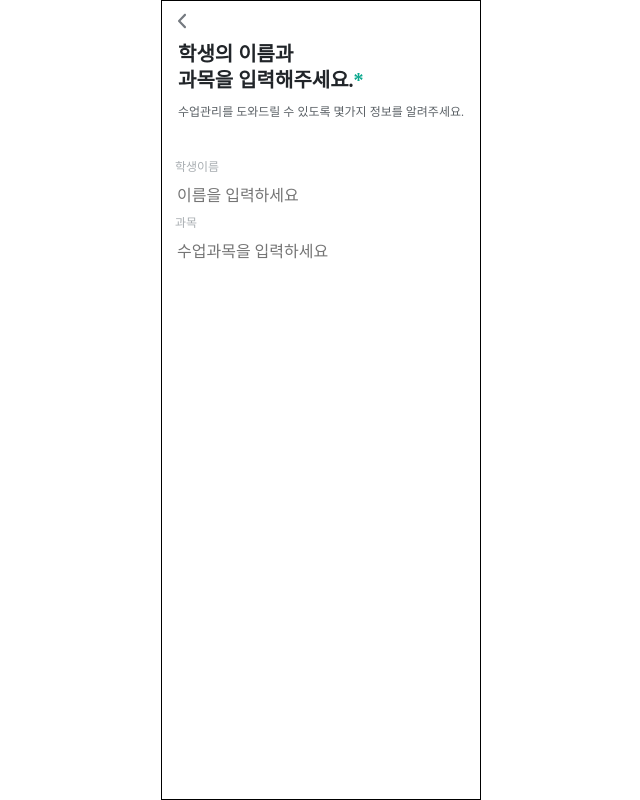
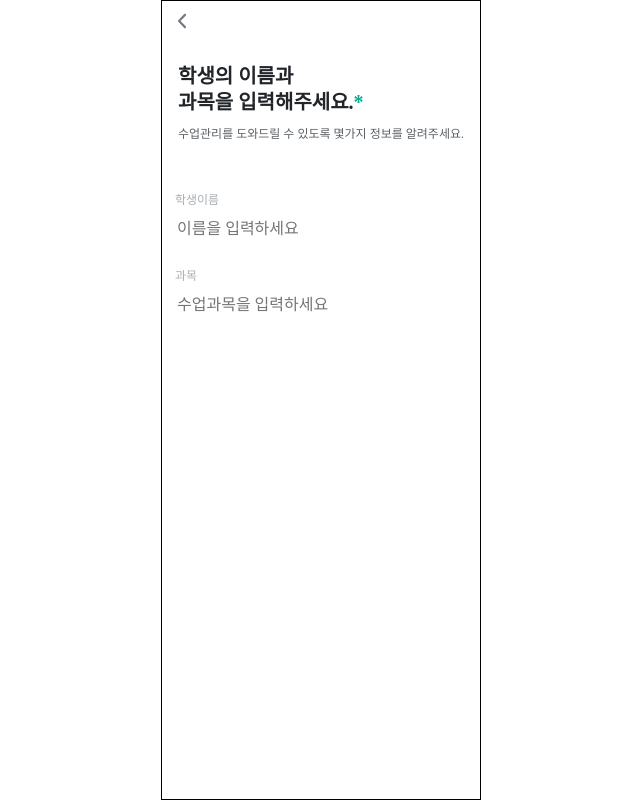
Before and after one commit to Gwasuwon-shot/Tutice_Client, a React (Vite) app: page /register-lesson in a window 1280 px wide. Shown: the whole page, without its empty margins (319-959 px from the left). Built offline with nearby package versions, Linux system fonts and the light colour scheme; a web font is replaced by a local one.

Commit message:
[ fix ] margin, bottom 값 수정

```diff
--- a/src/components/RegisterLessonPage/Header.tsx
+++ b/src/components/RegisterLessonPage/Header.tsx
@@ -22,8 +22,7 @@ const HeaderWrapper = styled.header`
 
 const InputHeader = styled.div`
     display: flex;
-    display:
-    margin-top: 0.9rem;
+    margin-top: 2.2rem;
     margin-left: 1.6rem;
     ${({ theme }) => theme.fonts.title01};
     color: ${({ theme }) => theme.colors.grey900};
--- a/src/components/RegisterLessonPage/LessonInput.tsx
+++ b/src/components/RegisterLessonPage/LessonInput.tsx
@@ -29,6 +29,10 @@ const InputWrapper = styled.div`
     flex-direction: column;
     justify-content: center;
     align-items: center;
+
+    gap: 2rem;
+
+    margin-top: 3.3rem;
 `
 
 const InputSection = styled.section`
@@ -36,6 +40,8 @@ const InputSection = styled.section`
     flex-direction: column;
     width: 29.2rem;
     height: 5.6rem;
+
+    border-bottom-color : ${({ theme }) => theme.colors.grey70};
 `
 
 const InputName = styled.h1`
```
